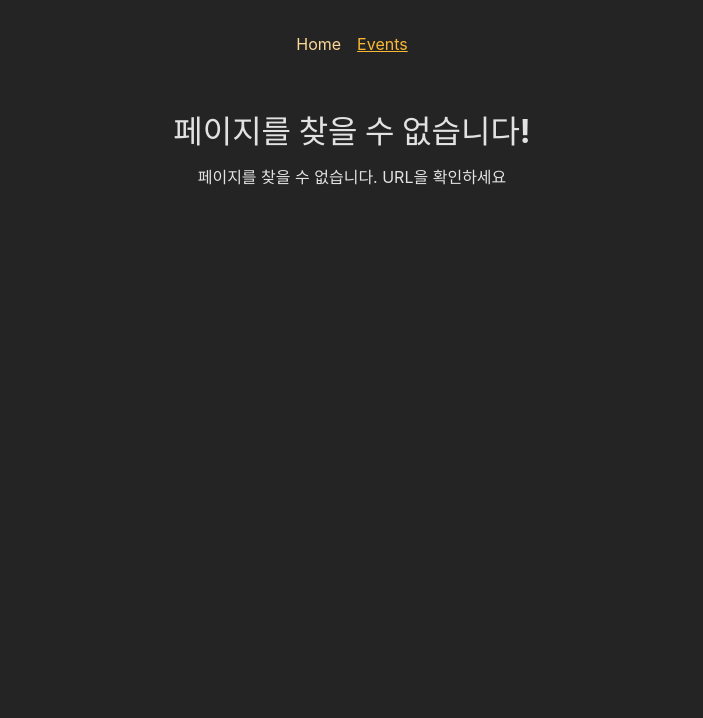
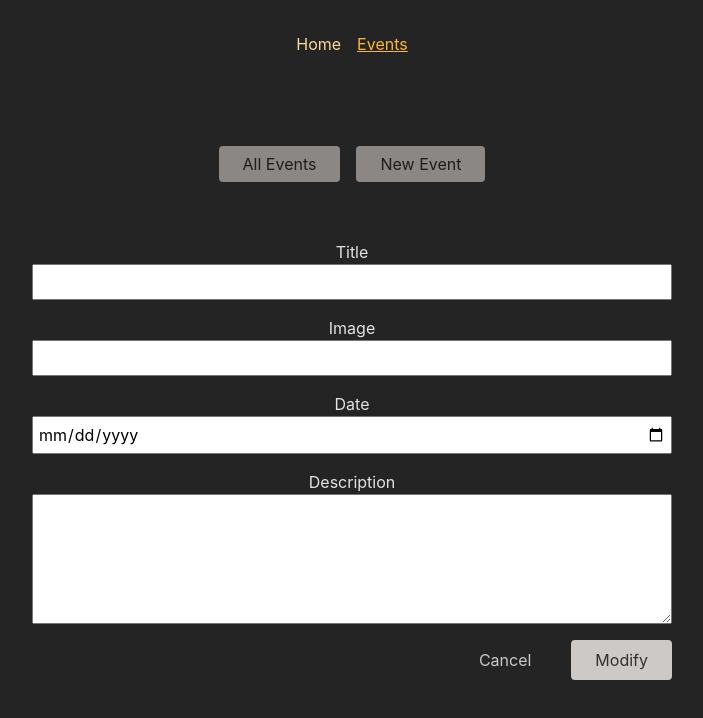
Before and after one commit to chchch928/event-app202502, a React (Vite) app: page /events/1/edit in a window 1280 px wide. Shown: the top 718 px of the page, without its empty margins (288-991 px from the left). Built offline with nearby package versions, Linux system fonts and the light colour scheme.

Commit message:
#14_수정페이지 만들기

```diff
--- a/src/components/EventForm.jsx
+++ b/src/components/EventForm.jsx
@@ -1,7 +1,7 @@
 import { useNavigate, Form } from 'react-router-dom';
 import styles from './EventForm.module.scss';
 
-const EventForm = () => {
+const EventForm = ({method}) => {
 
    // 링크 이동시 새로고침 없이 이동하는 훅
    const navigate = useNavigate();
@@ -44,14 +44,14 @@ const EventForm = () => {
   // };
 
   // 2. action 함수를 트리거하려면 일단 리액트 라우터 돔에서 제공하는 Form을 사용하고
-  // 3. method 옵션을 설정함함
+  // 3. method 옵션을 설정함
 
 
 
 
   return (
     <Form
-      method='POST'
+      method={method}
       className={styles.form}
       noValidate
       // onSubmit={handleSubmit}
@@ -94,12 +94,9 @@ const EventForm = () => {
         />
       </p>
       <div className={styles.actions}>
-        <button
-          type='button'
-        >
-          Cancel
-        </button>
-        <button>Save</button>
+      <button type='button' onClick={() => navigate('..')}>Cancel</button>
+        <button>{method === 'POST' ? 'Save' : 'Modify'}</button>
+
       </div>
     </Form>
   );
--- a/src/components/EventItem.jsx
+++ b/src/components/EventItem.jsx
@@ -1,4 +1,5 @@
 import styles from './EventItem.module.scss';
+import {Link} from 'react-router-dom';
 
 const EventItem = ({ event }) => {
   const {
@@ -18,7 +19,7 @@ const EventItem = ({ event }) => {
       <time>{date}</time>
       <p>{description}</p>
       <menu className={styles.actions}>
-        <a href='#'>Edit</a>
+      <Link to='edit'>Edit</Link>
         <button>Delete</button>
       </menu>
     </article>
--- /dev/null
+++ b/src/pages/EditPage.jsx
@@ -0,0 +1,5 @@
+import EventForm from '../components/EventForm';
+const EditPage = () => {
+  return <EventForm method='PUT' />;
+};
+export default EditPage;
--- a/src/pages/NewEventPage.jsx
+++ b/src/pages/NewEventPage.jsx
@@ -2,7 +2,7 @@ import { redirect } from 'react-router-dom';
 import EventForm from '../components/EventForm';
 
 const NewEventPage = () => {
-  return <EventForm />;
+  return <EventForm method='POST' />;
 };
 
 export default NewEventPage;
--- a/src/routes/route-config.jsx
+++ b/src/routes/route-config.jsx
@@ -6,7 +6,7 @@ import RootLayout from "../layout/rootLayout";
 import EventDetailPage, {loader as eventDetailLoader} from "../pages/EventDetailPage";
 import EventLayout from "../layout/EventLayout";
 import NewEventPage, {action as saveAction} from "../pages/NewEventPage";
-
+import EditPage from '../pages/EditPage';
 
 
 const router = createBrowserRouter([
@@ -40,6 +40,10 @@ const router = createBrowserRouter([
             path: ':eventId',
             element: <EventDetailPage />,
             loader: eventDetailLoader,
+          },
+          {
+            path: ':eventId/edit',
+            element: <EditPage />
           }
         ],
       }
```
